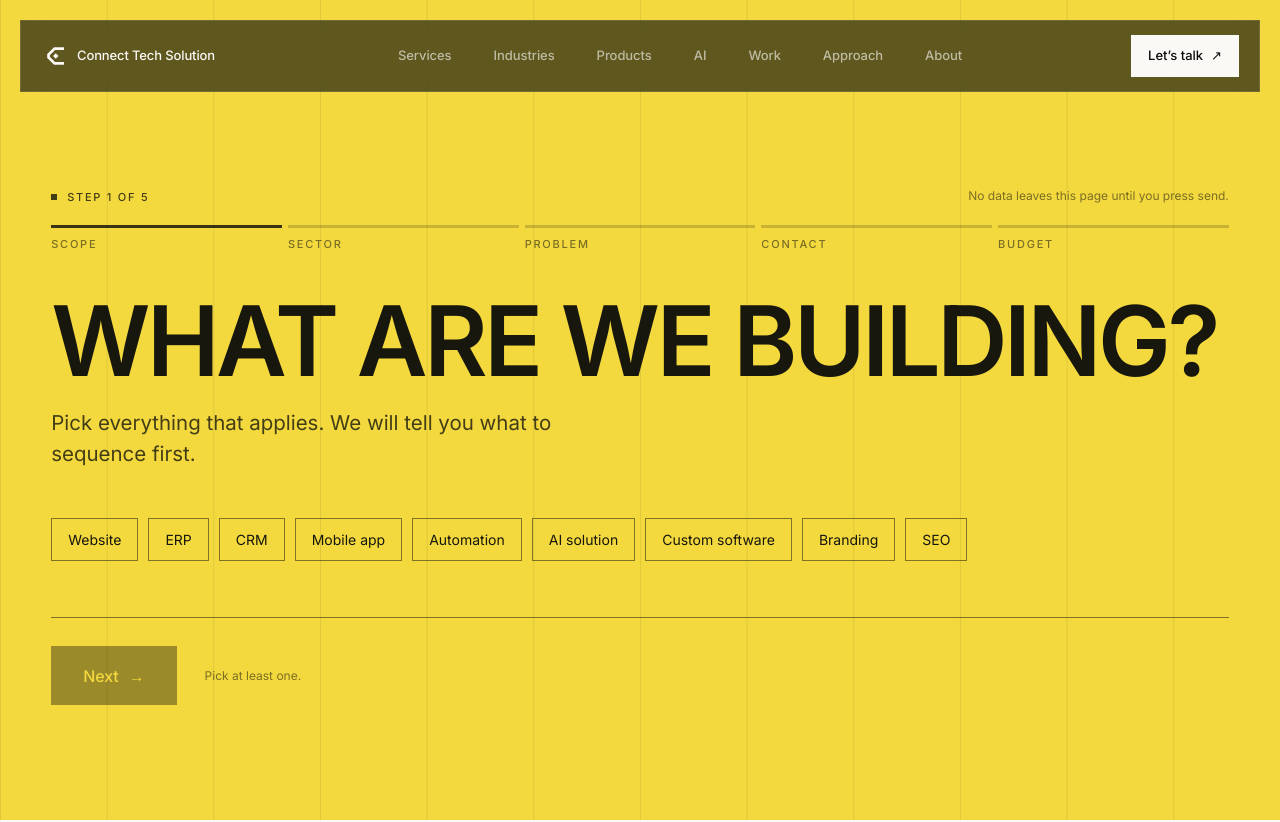
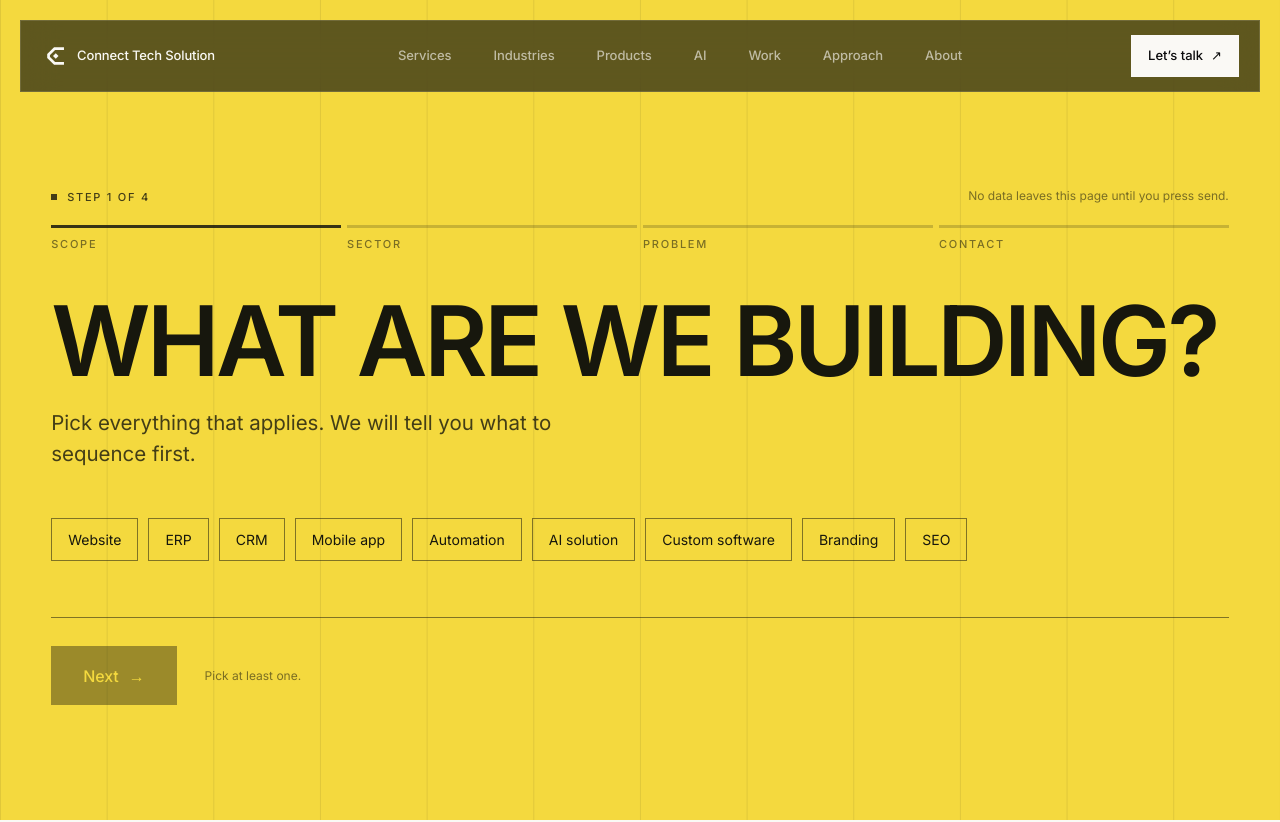
Before and after one commit to vikas-dev-123/Aurev-Studio, a React (Vite) app: page /contact in a window 1280 px wide. Shown: the top 822 px of the page. Built offline with nearby package versions, Linux system fonts and the light colour scheme.

Commit message:
feat: remove budget and timeline fields from configurator steps and related components

```diff
--- a/src/components/contact/Configurator.tsx
+++ b/src/components/contact/Configurator.tsx
@@ -15,7 +15,7 @@ const EASE = [0.22, 1, 0.36, 1] as const;
 /** How long the ink cover takes to reach full width — the swap happens under it. */
 const COVER_MS = 300;
 
-const TICKS = ['Scope', 'Sector', 'Problem', 'Contact', 'Budget'];
+const TICKS = ['Scope', 'Sector', 'Problem', 'Contact'];
 
 /** Why the Next button is dimmed — shown only while it is. */
 const HINTS: Record<StepId, string> = {
@@ -23,7 +23,6 @@ const HINTS: Record<StepId, string> = {
   industry: 'Choose the closest sector.',
   context: 'A sentence or two is enough.',
   details: 'A name and a working email, so we can reply.',
-  budget: 'A band and a timeline.',
 };
 
 const LAST = configuratorSteps.length - 1;
@@ -141,7 +140,7 @@ export function Configurator() {
             </p>
           </div>
 
-          <ol aria-hidden className="mt-5 grid grid-cols-5 gap-1.5">
+          <ol aria-hidden className="mt-5 grid grid-cols-4 gap-1.5">
             {configuratorSteps.map((tick, position) => (
               <li key={tick.id}>
                 <span
--- a/src/components/contact/StepFields.tsx
+++ b/src/components/contact/StepFields.tsx
@@ -1,6 +1,5 @@
 import type { ChangeEvent, ReactNode } from 'react';
 import type { StepDef } from '../../data/contact';
-import { budgetBands, timelineBands } from '../../data/contact';
 
 /**
  * The answers, and the inputs that collect them.
@@ -18,8 +17,6 @@ export type Answers = {
   org: string;
   email: string;
   phone: string;
-  budget: string;
-  timeline: string;
 };
 
 export const EMPTY_ANSWERS: Answers = {
@@ -31,8 +28,6 @@ export const EMPTY_ANSWERS: Answers = {
   org: '',
   email: '',
   phone: '',
-  budget: '',
-  timeline: '',
 };
 
 const CHIP =
@@ -124,8 +119,6 @@ export function canAdvance(step: StepDef, answers: Answers): boolean {
       return answers.context.trim().length > 8;
     case 'details':
       return answers.name.trim() !== '' && EMAIL.test(answers.email.trim());
-    case 'budget':
-      return answers.budget !== '' && answers.timeline !== '';
     default:
       return true;
   }
@@ -256,44 +249,7 @@ export function StepFields({
     );
   }
 
-  return (
-    <div className="grid gap-10 lg:grid-cols-2 lg:gap-14">
-      <fieldset>
-        <legend className="eyebrow opacity-70">Budget</legend>
-        <div className="mt-3.5 flex flex-wrap gap-2.5">
-          {budgetBands.map((band) => (
-            <Choice
-              key={band}
-              type="radio"
-              name="budget"
-              value={band}
-              checked={answers.budget === band}
-              onChange={() => set({ budget: band })}
-            >
-              {band}
-            </Choice>
-          ))}
-        </div>
-      </fieldset>
-      <fieldset>
-        <legend className="eyebrow opacity-70">Timeline</legend>
-        <div className="mt-3.5 flex flex-wrap gap-2.5">
-          {timelineBands.map((band) => (
-            <Choice
-              key={band}
-              type="radio"
-              name="timeline"
-              value={band}
-              checked={answers.timeline === band}
-              onChange={() => set({ timeline: band })}
-            >
-              {band}
-            </Choice>
-          ))}
-        </div>
-      </fieldset>
-    </div>
-  );
+  return null;
 }
 
 /** The assembled brief — shown on the review panel and sent as the mail body. */
@@ -307,7 +263,5 @@ export function briefLines(answers: Answers): [string, string][] {
     ['Organisation', answers.org.trim()],
     ['Email', answers.email.trim()],
     ['Phone', answers.phone.trim()],
-    ['Budget', answers.budget],
-    ['Timeline', answers.timeline],
   ].filter((entry): entry is [string, string] => entry[1] !== '');
 }
--- a/src/components/navigation/Footer.tsx
+++ b/src/components/navigation/Footer.tsx
@@ -34,7 +34,7 @@ export function Footer() {
             <a
               href={`mailto:${site.email}`}
               data-cursor="open"
-              className="display mt-7 inline-block border-b border-white/25 pb-1 text-[clamp(1.125rem,2.6vw,1.75rem)] transition-colors hover:border-white"
+              className="mt-6 inline-block max-w-full break-all border-b border-white/25 pb-0.5 text-[0.875rem] sm:text-[0.9375rem] font-medium tracking-tight transition-colors hover:border-white"
             >
               {site.email}
             </a>
--- a/src/data/contact.ts
+++ b/src/data/contact.ts
@@ -1,13 +1,13 @@
 import type { Tone } from '../lib/colors';
 
-export type StepId = 'need' | 'industry' | 'context' | 'details' | 'budget';
+export type StepId = 'need' | 'industry' | 'context' | 'details';
 
 export type StepDef = {
   id: StepId;
   tone: Tone;
   question: string;
   helper: string;
-  kind: 'multi' | 'single' | 'text' | 'fields' | 'pair';
+  kind: 'multi' | 'single' | 'text' | 'fields';
   options?: string[];
 };
 
@@ -53,27 +53,4 @@ export const configuratorSteps: StepDef[] = [
     helper: 'One person on your side is enough to start.',
     kind: 'fields',
   },
-  {
-    id: 'budget',
-    tone: 'green',
-    question: 'Budget and timeline',
-    helper: 'A range is fine. It changes what we propose, not whether we reply.',
-    kind: 'pair',
-  },
 ];
-
-export const budgetBands = [
-  'Under ₹2L',
-  '₹2L – ₹6L',
-  '₹6L – ₹15L',
-  '₹15L – ₹40L',
-  'Above ₹40L',
-  'Need help scoping',
-];
-
-export const timelineBands = [
-  'Start immediately',
-  'Within a month',
-  'This quarter',
-  'Planning for next year',
-];
```
